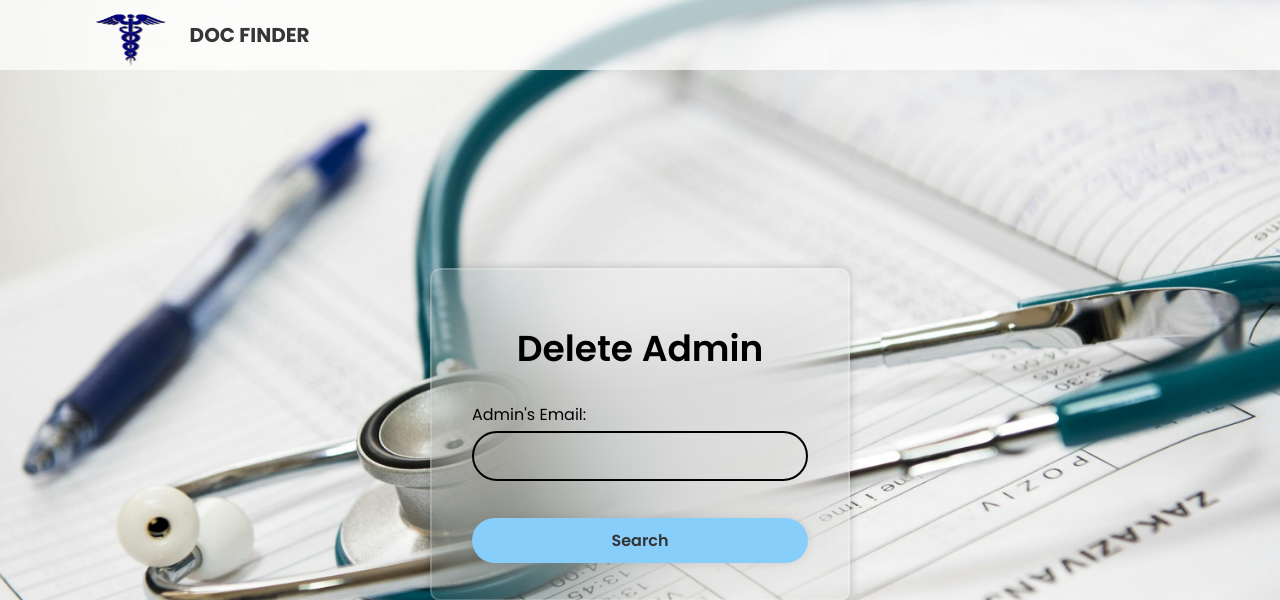
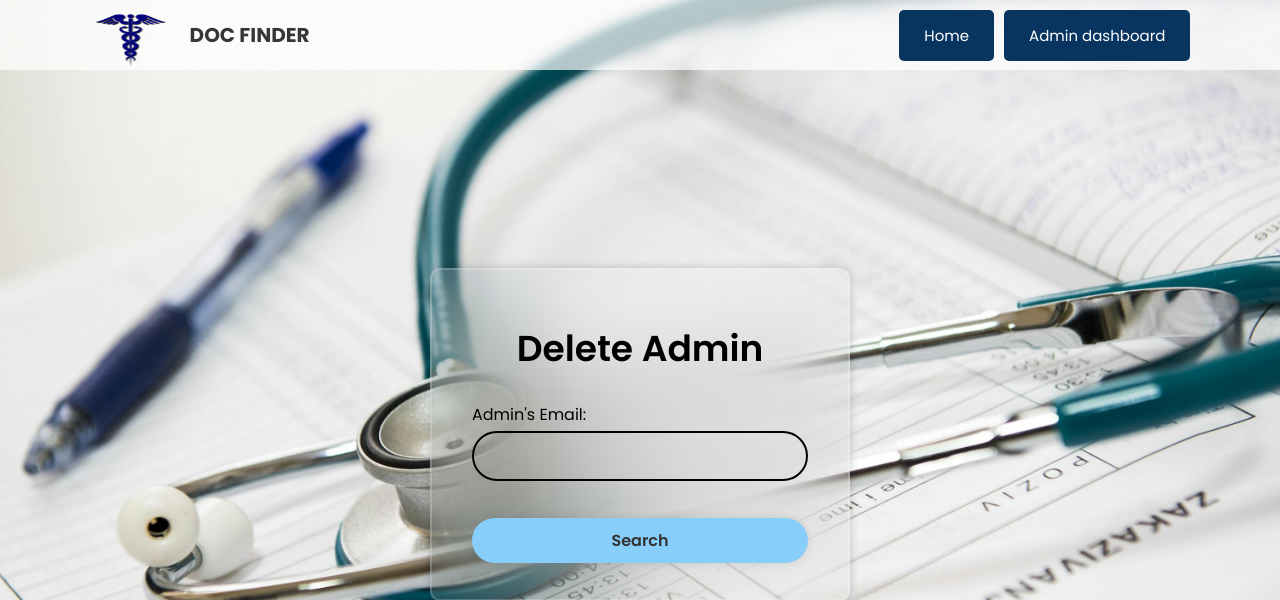
Before and after one commit to Chanukaisuru/Doc-Finder, a PHP site: page /delete_admin.php in a window 1280 px wide. Shown: the top 600 px of the page. Run offline with PHP 8.4, Linux system fonts and the light colour scheme.

Commit message:
add btn for navigation bar

```diff
--- a/delete_admin.php
+++ b/delete_admin.php
@@ -13,6 +13,12 @@
             <img src="resources/img/doc_logo.png" style="width: 100px; height:65px">
         </div> DOC FINDER
     </a>
+
+    <div class="auth-buttons">
+                <a href="home.html" class="btn">Home</a>
+                <a href="admin_dashboard.html" class="btn">Admin dashboard</a>
+    </div>
+
 </div>
 
 <!-- Form to enter Admin Email -->
--- a/resources/css/delete_doctor.css
+++ b/resources/css/delete_doctor.css
@@ -46,6 +46,26 @@ html{
 .headers .logo img{
     width: 50px;
     height: 50px;
+}
+
+.auth-buttons {
+    display: flex;
+    gap: 10px;
+    align-items: center;
+    font-size: 15px;
+}
+
+.auth-buttons .btn {
+    padding: 15px 25px;
+    background-color: #073560;
+    color: #fff;
+    text-decoration: none;
+    border-radius: 5px;
+    transition: background-color 0.3s;
+}
+
+.auth-buttons .btn:hover {
+    background-color: #0056b3;
 }
 
 .lo{
```
